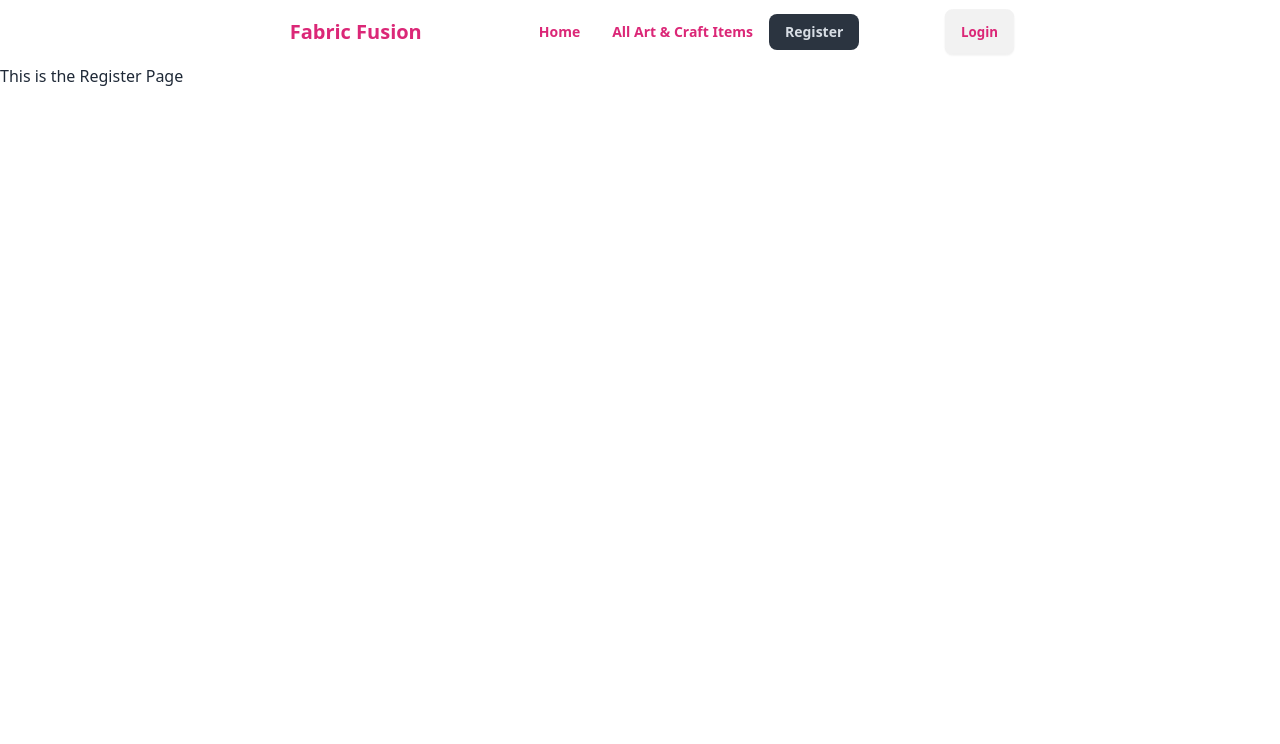
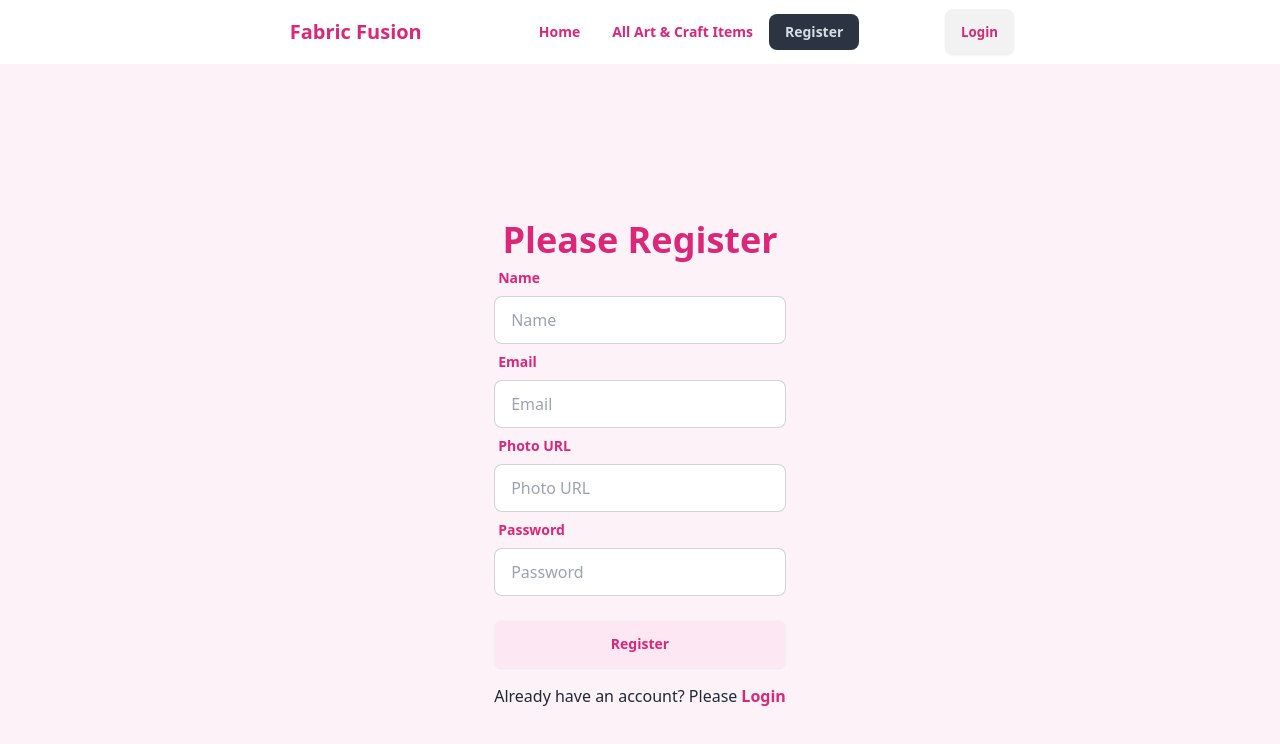
Before and after one commit to Md-Ashikur-Rahman-Ashik/Fabric-Fusion-Frontend, a React (Vite) app: page /register in a window 1280 px wide. Shown: the top 744 px of the page. Built offline with nearby package versions, Linux system fonts and the light colour scheme; no server answers.

Commit message:
Register page added

```diff
--- a/src/components/Navbar/Navbar.jsx
+++ b/src/components/Navbar/Navbar.jsx
@@ -5,16 +5,16 @@ import { AuthContext } from "../../AuthProvider/AuthProvider";
 const Navbar = () => {
   const { signOutUser, user, loading } = useContext(AuthContext);
 
-  //   if (loading) {
-  //     return (
-  //       <div>
-  //         <span className="loading loading-bars loading-xs"></span>
-  //         <span className="loading loading-bars loading-sm"></span>
-  //         <span className="loading loading-bars loading-md"></span>
-  //         <span className="loading loading-bars loading-lg"></span>
-  //       </div>
-  //     );
-  //   }
+  if (loading) {
+    return (
+      <div>
+        <span className="loading loading-bars loading-xs"></span>
+        <span className="loading loading-bars loading-sm"></span>
+        <span className="loading loading-bars loading-md"></span>
+        <span className="loading loading-bars loading-lg"></span>
+      </div>
+    );
+  }
 
   const handleSignOut = () => {
     signOutUser();
@@ -51,13 +51,6 @@ const Navbar = () => {
           Register
         </NavLink>
       </li>
-      {user && (
-        <li>
-          <NavLink className="text-pink-600 font-bold" to="/blog">
-            Blog
-          </NavLink>
-        </li>
-      )}
     </>
   );
 
@@ -123,7 +116,10 @@ const Navbar = () => {
               src={user.photoURL}
               alt=""
             />
-            <Link className="btn font-bold text-pink-600 mb-2 mt-2" onClick={handleSignOut}>
+            <Link
+              className="btn font-bold text-pink-600 mb-2 mt-2"
+              onClick={handleSignOut}
+            >
               LogOut
             </Link>
           </div>
--- a/src/components/Register/Register.jsx
+++ b/src/components/Register/Register.jsx
@@ -1,7 +1,115 @@
+import { useContext } from "react";
+import { AuthContext } from "../../AuthProvider/AuthProvider";
+import { Link } from "react-router-dom";
+import { ToastContainer, toast } from "react-toastify";
+import { Helmet } from "react-helmet";
+import { updateProfile } from "firebase/auth";
+
 const Register = () => {
+  const { user, registerUser, setLoading } = useContext(AuthContext);
+
+  const handleSubmit = (event) => {
+    event.preventDefault();
+
+    const form = event.target;
+    const name = form.name.value;
+    const email = form.email.value;
+    const photo = form.photo.value;
+    const password = form.password.value;
+
+    if (!/^(?=.*?[A-Z])/.test(password)) {
+      toast("Your password should at least have one Uppercase letter");
+      return;
+    } else if (!/^(?=.*?[a-z])/.test(password)) {
+      toast("Your password should at least have one lowercase letter");
+      return;
+    } else if (password.length < 6) {
+      toast("Your password should have minimum 6 characters");
+      return;
+    }
+
+    registerUser(email, password)
+      .then((result) => {
+        toast("User Registration Successful");
+        updateProfile(result.user, {
+          photoURL: photo,
+        });
+      })
+      .catch(() => {
+        toast("User Registration Failed");
+      });
+  };
+
   return (
-    <div>
-      <h2>This is the Register Page</h2>
+    <div className="hero py-4 md:py-4 lg:py-0 lg:min-h-screen bg-pink-50">
+      <Helmet>
+        <title>Fabric Fusion | Login</title>
+      </Helmet>
+      <ToastContainer></ToastContainer>
+      <form onSubmit={handleSubmit}>
+        <h2 className="text-4xl font-bold animate__animated animate__bounce text-pink-600 text-center">
+          Please Register
+        </h2>
+        <div className="form-control">
+          <label className="label">
+            <span className="label-text font-bold text-pink-600">Name</span>
+          </label>
+          <input
+            type="text"
+            placeholder="Name"
+            className="input input-bordered"
+            name="name"
+            required
+          />
+        </div>
+        <div className="form-control">
+          <label className="label">
+            <span className="label-text font-bold text-pink-600">Email</span>
+          </label>
+          <input
+            type="email"
+            placeholder="Email"
+            className="input input-bordered"
+            name="email"
+            required
+          />
+        </div>
+        <div className="form-control">
+          <label className="label">
+            <span className="label-text font-bold text-pink-600">
+              Photo URL
+            </span>
+          </label>
+          <input
+            type="text"
+            placeholder="Photo URL"
+            className="input input-bordered"
+            name="photo"
+            required
+          />
+        </div>
+        <div className="form-control">
+          <label className="label">
+            <span className="label-text font-bold text-pink-600">Password</span>
+          </label>
+          <input
+            type="password"
+            placeholder="Password"
+            name="password"
+            className="input input-bordered"
+            required
+          />
+        </div>
+        <div className="form-control mt-6">
+          <button className="btn text-pink-600 bg-pink-100">Register</button>
+        </div>
+        <p className="flex gap-1 justify-center mt-4">
+          {"Already have an account? Please"}
+          <Link className="text-pink-600 font-bold" to="/register">
+            Login
+          </Link>
+        </p>
+      </form>
     </div>
   );
 };
```
